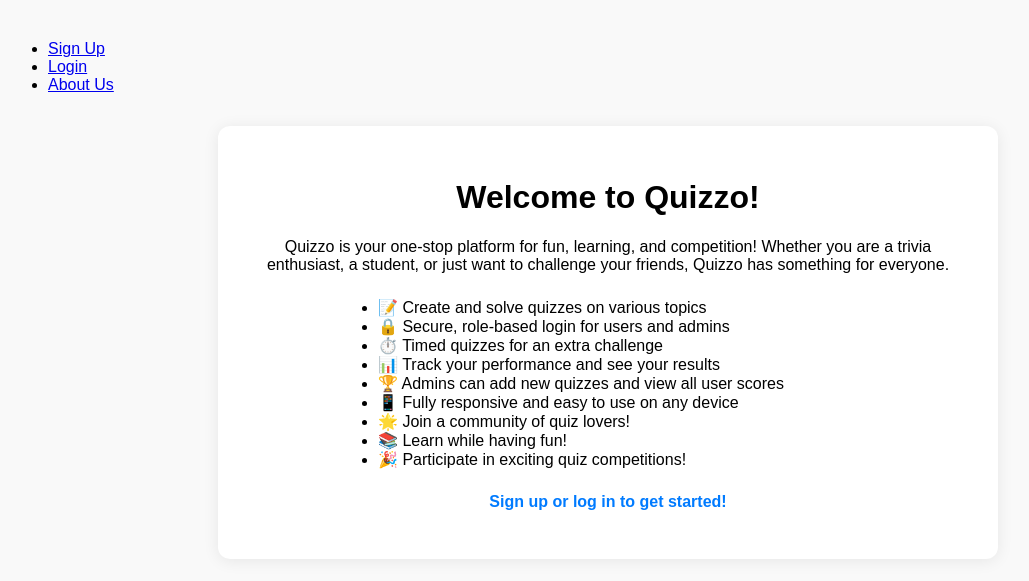
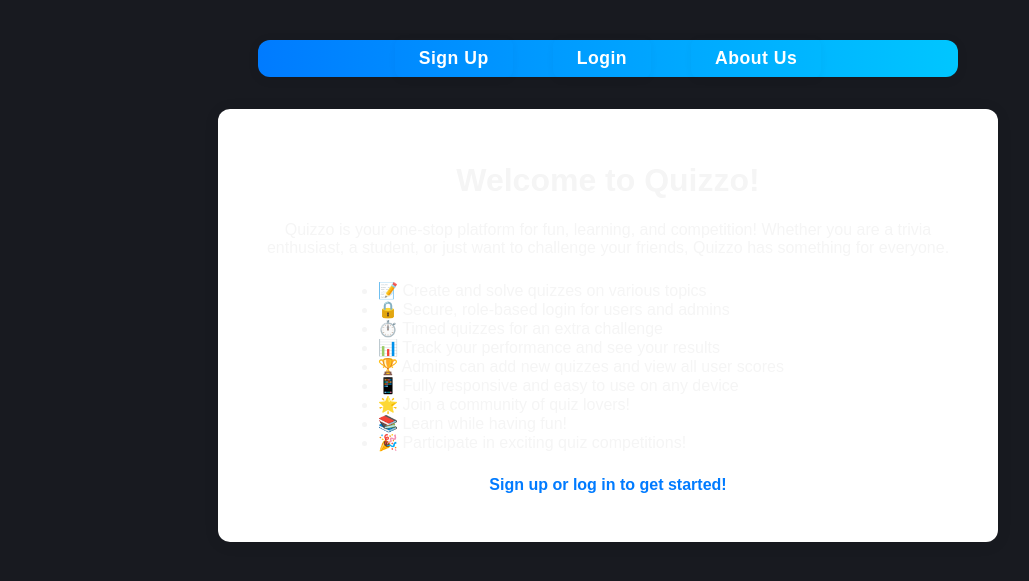
Before and after one commit to VitthalSutar/Quizzo_The-McQ, a Flask app: template Quizzo-The McQ/templates/index.html in a window 1280 px wide. Shown: the top 581 px of the page, without its empty margins (32-1061 px from the left). Run offline with Flask 3, Linux system fonts and the light colour scheme; the template is opened without the code that fills it, so the values that code supplies are empty; some libraries are stand-ins or nearby versions.

Commit message:
small ui changes

```diff
--- a/Quizzo-The McQ/static/css/styles.css
+++ b/Quizzo-The McQ/static/css/styles.css
@@ -1,7 +1,8 @@
 body {
     font-family: Arial, sans-serif;
     margin: 40px;
-    background: #f9f9f9;
+    background: #181a20;
+    color: #f5f5f5;
 }
 
 form {
--- a/Quizzo-The McQ/templates/admin.html
+++ b/Quizzo-The McQ/templates/admin.html
@@ -6,7 +6,7 @@
     <link rel="stylesheet" href="{{ url_for('static', filename='styles.css') }}">
 </head>
 
-<body>
+<body style="background: #f4f4f4; font-family: Arial, sans-serif;">
     <h2>Admin Panel</h2>
     <button class="btn" id="logoutButton">Logout</button> <!-- Logout Button -->
 
--- a/Quizzo-The McQ/templates/index.html
+++ b/Quizzo-The McQ/templates/index.html
@@ -5,10 +5,51 @@
     <title>Quiz Website</title>
     <!-- Reference CSS from the static folder -->
     <link rel="stylesheet" href="{{ url_for('static', filename='styles.css') }}">
+    <style>
+        nav {
+            background: linear-gradient(90deg, #007bff 0%, #00c6ff 100%);
+            border-radius: 12px;
+            box-shadow: 0 2px 12px rgba(0, 0, 0, 0.08);
+            margin: 2rem auto 1.5rem auto;
+            max-width: 700px;
+            padding: 0.5rem 0;
+        }
+
+        nav ul {
+            list-style: none;
+            padding: 0;
+            margin: 0;
+            display: flex;
+            justify-content: center;
+            gap: 2.5rem;
+        }
+
+        nav ul li {
+            display: inline-block;
+        }
+
+        nav ul li a {
+            text-decoration: none;
+            color: #fff;
+            font-weight: bold;
+            font-size: 1.1rem;
+            padding: 0.6rem 1.5rem;
+            border-radius: 8px;
+            transition: background 0.2s, color 0.2s, box-shadow 0.2s;
+            box-shadow: 0 2px 8px rgba(0, 0, 0, 0.04);
+            letter-spacing: 0.5px;
+        }
+
+        nav ul li a:hover {
+            background: #fff;
+            color: #007bff;
+            box-shadow: 0 4px 16px rgba(0, 123, 255, 0.10);
+        }
+    </style>
 </head>
 
-<body>
-    <nav >
+<body style="background: #181a20;">
+    <nav>
         <ul>
             <li><a href="/signup">Sign Up</a></li>
             <li><a href="/login">Login</a></li>
```
